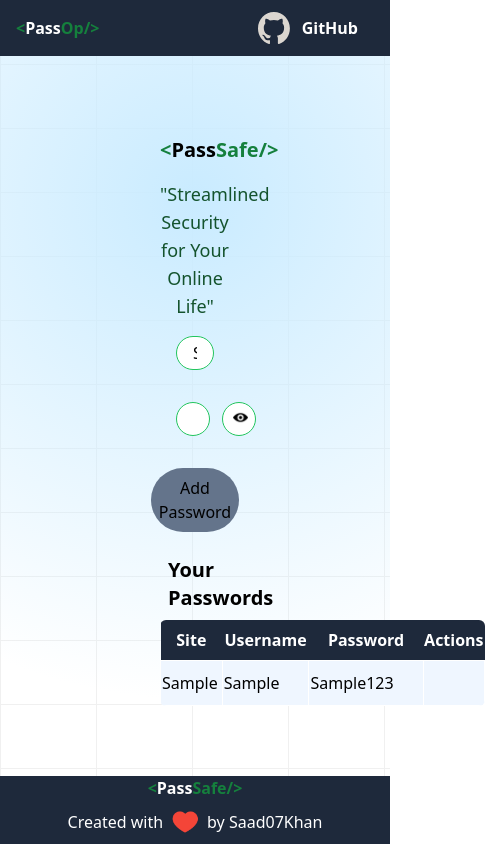
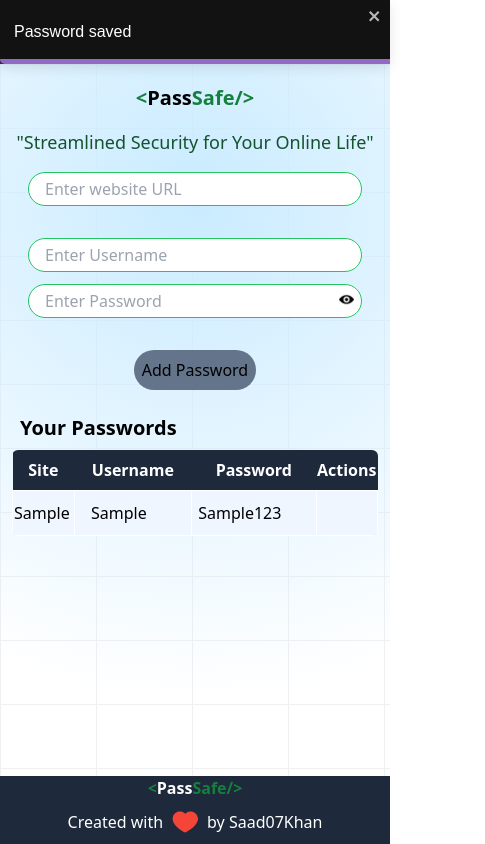
Before and after one commit to Saad07Khan/passwordmanager, a React (Vite) app: page / in a window 390 px wide. Both pictures are taken after typing "Sample", "Sample", "Sample123" into the empty fields and a click on the button "Add Password". Shown: the whole page, 485 px wide, since content can reach past the window. Built offline with nearby package versions, Linux system fonts and the light colour scheme; some icons are missing.

Commit message:
responsiveness fixes

```diff
--- a/index.html
+++ b/index.html
@@ -2,9 +2,9 @@
 <html lang="en">
   <head>
     <meta charset="UTF-8" />
-    <link rel="icon" type="image/svg+xml" href="/vite.svg" />
+    <link rel="icon" type="image/png" href="/key.png" />
     <meta name="viewport" content="width=device-width, initial-scale=1.0" />
-    <title>Vite + React</title>
+    <title>PassSecure-"Streamlined Security for Your Online Life"</title>
   </head>
   <body>
     <div id="root"></div>
--- a/src/component/Manager.jsx
+++ b/src/component/Manager.jsx
@@ -6,7 +6,7 @@ import { ToastContainer, toast } from "react-toastify";
 
 import "react-toastify/dist/ReactToastify.css";
 
-import { v4 as uuidv4 } from 'uuid';
+import { v4 as uuidv4 } from "uuid";
 
 const Manager = () => {
   const ref = useRef();
@@ -46,23 +46,68 @@ const Manager = () => {
   };
 
   const savePassword = () => {
-    setPasswordArray([...passwordArray, {...form,id: uuidv4()}]);
-    localStorage.setItem("passwords", JSON.stringify([...passwordArray, {...form,id: uuidv4()}]));
+    if(form.site.length>3 && form.username.length>3 && form.password.length>3)
+      {
+    setPasswordArray([...passwordArray, { ...form, id: uuidv4() }]);
+
+    localStorage.setItem(
+      "passwords",
+      JSON.stringify([...passwordArray, { ...form, id: uuidv4() }])
+    );
+    setform({ site: "", username: "", password: "" });
+    toast("Password saved", {
+      position: "top-right",
+      autoClose: 5000,
+      hideProgressBar: false,
+      closeOnClick: true,
+      pauseOnHover: true,
+      draggable: true,
+      progress: undefined,
+      theme: "dark",
+    });
+
+  }
+  else
+  {
+    toast("Input fields are too small", {
+      position: "top-right",
+      autoClose: 5000,
+      hideProgressBar: false,
+      closeOnClick: true,
+      pauseOnHover: true,
+      draggable: true,
+      progress: undefined,
+      theme: "dark",
+    });
+  }
   };
 
-  const deletePassword = () => {
-    let c = confirm("Do you really want to delete the password?")
-    if(c)
-      {
-    setPasswordArray(passwordArray.filter(item=>item.id!==id))
-    localStorage.setItem("passwords", JSON.stringify(passwordArray.filter(item=>item.id!==id)));
-      }
+  const deletePassword = (id) => {
+    let c = confirm("Do you really want to delete the password?");
+    if (c) {
+      setPasswordArray(passwordArray.filter((item) => item.id !== id));
+      localStorage.setItem(
+        "passwords",
+        JSON.stringify(passwordArray.filter((item) => item.id !== id))
+      );
+
+      toast("Password Deleted", {
+        position: "top-right",
+        autoClose: 5000,
+        hideProgressBar: false,
+        closeOnClick: true,
+        pauseOnHover: true,
+        draggable: true,
+        progress: undefined,
+        theme: "dark",
+      });
+    }
   };
 
-  const editPassword = (id)=>{
-    setform(passwordArray.filter(i=>i.id===id)[0])
-    setPasswordArray(passwordArray.filter(item=>item.id!==id))
-  }
+  const editPassword = (id) => {
+    setform(passwordArray.filter((i) => i.id === id)[0]);
+    setPasswordArray(passwordArray.filter((item) => item.id !== id));
+  };
 
   const handleChange = (e) => {
     setform({ ...form, [e.target.name]: e.target.value });
@@ -87,7 +132,7 @@ const Manager = () => {
         <div className="absolute bottom-0 left-0 right-0 top-0 bg-[radial-gradient(circle_500px_at_50%_200px,#C9EBFF,transparent)]"></div>
       </div>
 
-      <div className="mycontainer">
+      <div className=" p-3 md: md:mycontainer min-h[88.5vh]">
         <h1 className="text-4x1 text font-bold text-center py-4">
           <span className="text-green-700 text-xl">&lt;</span>
           <span className="text-xl">Pass</span>
@@ -104,9 +149,9 @@ const Manager = () => {
             className="rounded-full border border-green-500 w-full p-4 py-1 "
             type="text"
             name="site"
-            id=""
+            id="site"
           />
-          <div className="flex w-full justify-between gap-3">
+          <div className="flex flex-col md:flex-row w-full justify-between gap-3">
             <input
               value={form.username}
               onChange={handleChange}
@@ -114,7 +159,7 @@ const Manager = () => {
               className="rounded-full border border-green-500 w-full p-4 py-1"
               type="text"
               name="username"
-              id=""
+              id="username"
             />
 
             <div className="relative">
@@ -126,7 +171,7 @@ const Manager = () => {
                 className="rounded-full border border-green-500 w-full p-4 py-1"
                 type="password"
                 name="password"
-                id=""
+                id="password"
               />
               <span
                 className="absolute right-[4px] top-[4px] cursor-pointer"
@@ -151,7 +196,7 @@ const Manager = () => {
           <h2 className="py-2 ml-2 font-bold text-xl ">Your Passwords</h2>
           {passwordArray.length === 0 && <div>No passwords to show </div>}
           {passwordArray.length != 0 && (
-            <table className="table-auto w-full rounded-md overflow-hidden">
+            <table className="table-auto w-full rounded-md overflow-hidden mb-10">
               <thead className="bg-slate-800 text-white">
                 <tr>
                   <th className="py-2">Site</th>
@@ -244,7 +289,7 @@ const Manager = () => {
                         <span
                           className="cursor-pointer mx-1 "
                           onClick={() => {
-                            edit.Password(item.id);
+                            editPassword(item.id);
                           }}
                         >
                           <lord-icon
--- a/src/component/Navbar.jsx
+++ b/src/component/Navbar.jsx
@@ -1,31 +1,36 @@
 import React from "react";
 
 const Navbar = () => {
-    return (
-        <nav className = 'bg-slate-800 '>
-            <div className="my container flex justify-between items-center px-4 py-5 h-14 text-white">
+  return (
+    <nav className="bg-slate-800">
+      <div className="container flex justify-between items-center px-4 py-5 h-14 text-white">
+        <a
+          href="https://github.com"
+          target="_blank"
+          rel="noopener noreferrer"
+          className="logo font-bold text-2xl text-white flex items-center"
+        >
+          <span className="text-green-700">&lt;</span>
+          <span>Pass</span>
+          <span className="text-green-700">Safe/&gt;</span>
+        </a>
 
-            <div className = "logo font-bold text-2x1 text-white">
-                <span className='text-green-700'>&lt;</span>
-                <span></span>Pass<span className='text-green-700'>Op/&gt;</span>
+        <a
+          href="https://github.com"
+          target="_blank"
+          rel="noopener noreferrer"
+          className="text-white bg-gray-700 my-5 mx-2 rounded-full flex justify-between items-center px-4 py-2"
+        >
+          <img
+            className="invert w-10 p-1"
+            src="/icons/github.svg"
+            alt="github logo"
+          />
+          <span className="font-bold px-2">GitHub</span>
+        </a>
+      </div>
+    </nav>
+  );
+};
 
-            </div>
-
-            {/* <ul>
-                <li className='flex gap-4'>
-                    <a className='hover:font-bold'href='/'>Home</a>
-                    <a className='hover:font-bold' href='#'>About</a>
-                    <a className='hover:font-bold' href='#'>Contact</a>
-                </li>
-            </ul> */}
-
-            <button className='text white bg-white-700 my-5 mx-2 rounded-full flex justify-between items-center'>
-                <img className='invert w-10 p-1' src="/icons/github.svg" alt="github logo"/>
-                <span className='font-bold px-2'>GitHub</span>
-            </button>
-            </div>
-        </nav>
-    )
-}
-
-export default Navbar
+export default Navbar;
```
Also changed, not shown: public/key.png (added).
